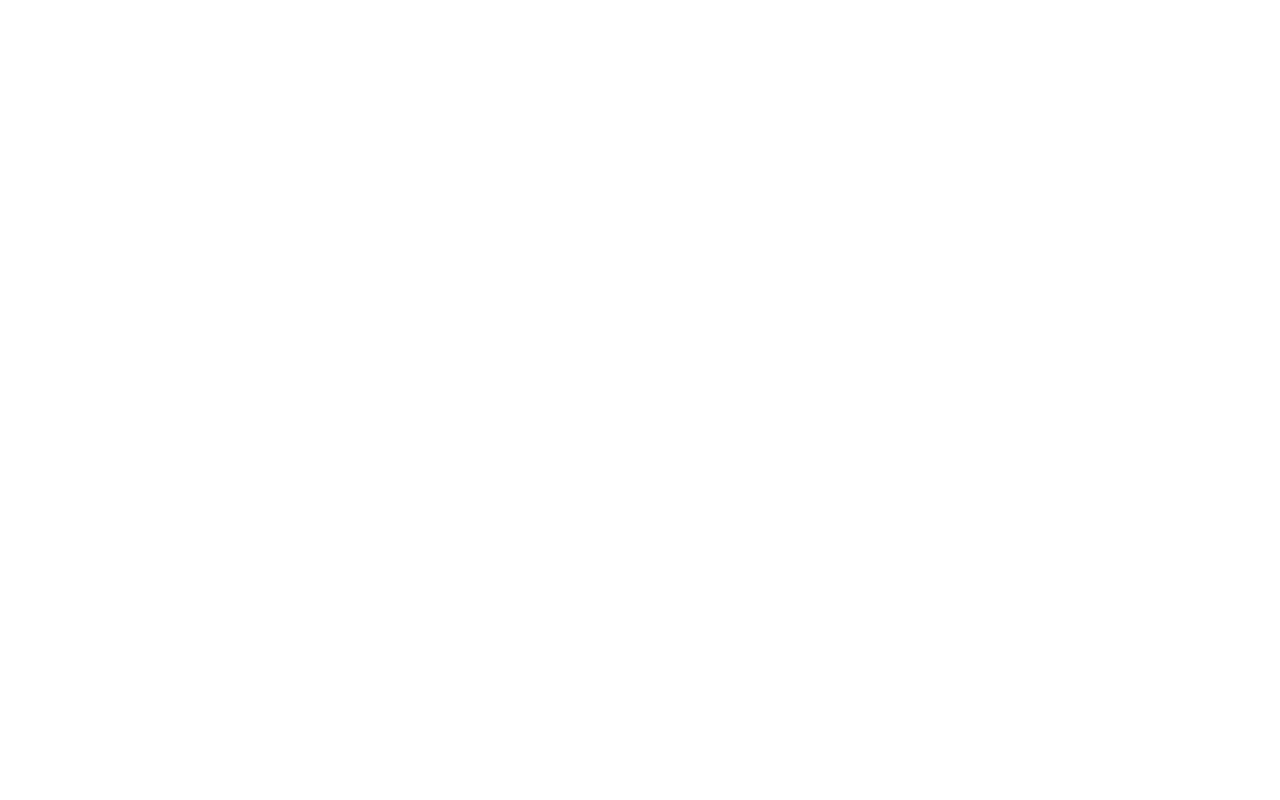
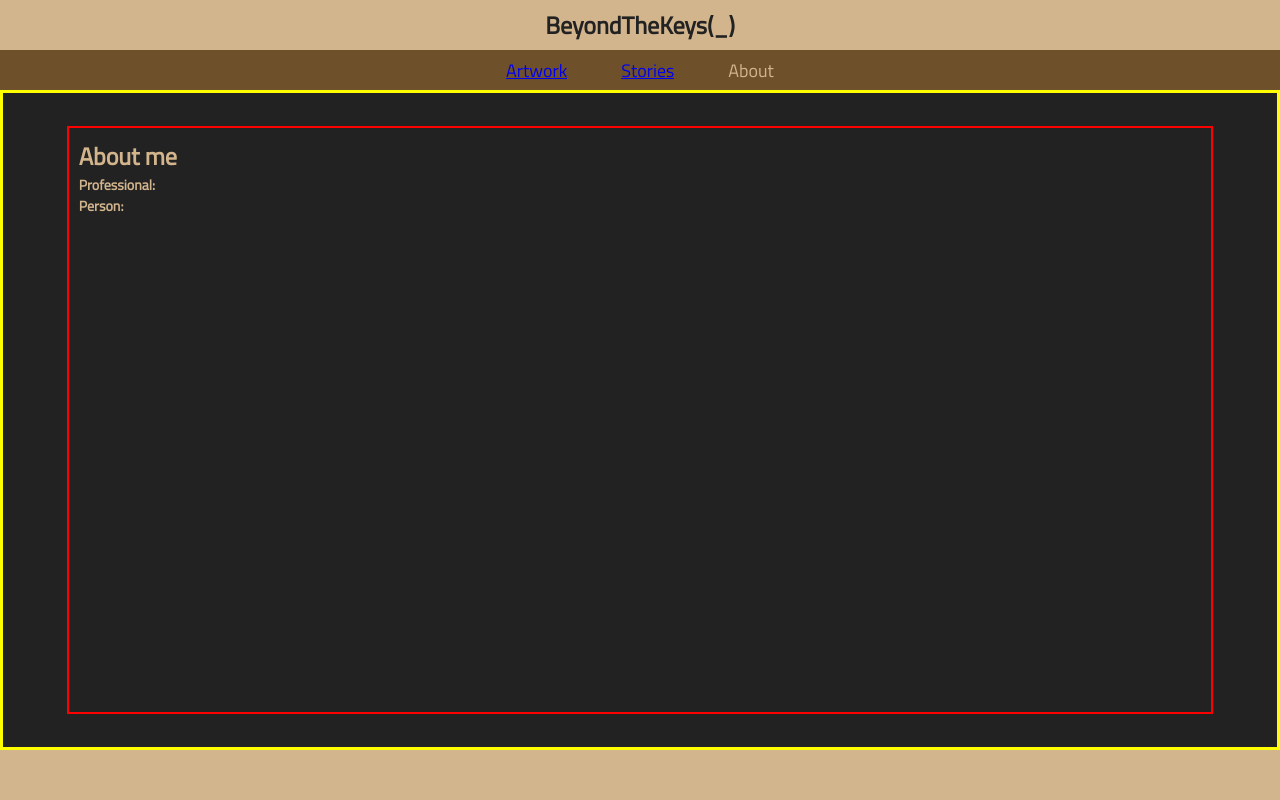
Before and after one commit to GSdaBlessedFist/BeyondtheKeys, a Gatsby site: page /about in a window 1280 px wide. Before the commit this address had no page. Built offline with nearby package versions, Linux system fonts and the light colour scheme; Gatsby itself is replaced by a stand-in of ours.

Commit message:
1)connected pages...2)started formatting...3)layouts created..NEXT:: updating storypost

```diff
--- a/gatsby-config.js
+++ b/gatsby-config.js
@@ -22,8 +22,8 @@
     {
       resolve: `gatsby-source-filesystem`,
       options: {
-        name: `blog`,
-        path: `${__dirname}/src/blog/`
+        name: `stories`,
+        path: `${__dirname}/src/stories/`
       }
     },
     `gatsby-transformer-remark`,
--- a/src/blog/googlarian_sertch.md
+++ b/src/blog/01_googlarian_sertch.md
@@ -2,6 +2,7 @@
 title: the Googlarian Sertch
 author: GS
 date: 2021-11-25
+summary: The left overs are hungry
 ---
 
 ## the Googlarian Sertch
--- a/src/blog/hell_world.md
+++ b/src/blog/02_hell_world.md
@@ -2,6 +2,7 @@
 title: hell Word
 author: GS
 date: 2021-11-25
+summary: ancient demon + ancient code
 ---
 
 ## hell World
--- a/src/components/layout.js
+++ b/src/components/layout.js
@@ -1,16 +1,23 @@
 import React from "react";
+import {Link} from 'gatsby';
 import "../scss/global.scss";
 import "../scss/layout.scss";
 
-export default function Layout({title, children }) {
+export default function Layout({children }) {
   return (
     <div className="layout-container">
       <div className="layout-container_header">
-        <div className="layout-container_header--title">{title}</div>
+        <div className="layout-container_header--title">BeyondTheKeys(_)</div>
       </div>
-        <div style={{height: "calc(100% - 100px)"}}>
+      <nav className="layout-container_navbar">
+          <li><Link to={"/artwork"} activeClassName="navLinks">Artwork</Link></li>
+          <li><Link to={"/stories/"} activeClassName="navLinks">Stories</Link></li>
+          <li><Link to={"/about"} activeClassName="navLinks">About</Link></li>
+      </nav>
+        <div className="layout-container_content">
           {children}
         </div>
+
       <div className="layout-container_footer"></div>
     </div>
   )
--- /dev/null
+++ b/src/pages/about.js
@@ -0,0 +1,18 @@
+import React from 'react';
+import { graphql, Link} from "gatsby";
+import Layout from "../components/layout";
+import "../scss/about.scss";
+
+export default function About(){
+
+  return (<>
+    <Layout>
+      <div className="about-container">
+        <h1>About me</h1>
+        <h3>Professional:</h3>
+        <h3>Person:</h3>
+      </div>
+
+    </Layout>
+  </>)
+}
--- /dev/null
+++ b/src/scss/about.scss
@@ -0,0 +1,11 @@
+@import "helpers";
+@import "variables";
+@import "fonts";
+
+.about-container{
+	display: block;
+	width: 90%;
+	height:90%;
+	@include b;
+	padding: 10px;
+}
--- a/src/scss/global.scss
+++ b/src/scss/global.scss
@@ -7,9 +7,9 @@
 	margin: 0px;
 	overflow: hidden;
 	box-sizing: border-box;
-	background: #222;
+	background: transparent;
 }
 html{
 	@include Titi(.75rem);
-	color: $introTextColor;
+	color: $tan;
 }
--- a/src/scss/layout.scss
+++ b/src/scss/layout.scss
@@ -4,30 +4,73 @@
 
 
 .layout-container{
-	display: block;
+	display: grid;
+	grid-template-columns: 1fr;
+	grid-template-rows: 50px 40px 1fr 50px;
+	grid-template-areas: "title"
+						 "nav"
+						 "content"
+						 "footer";
 	position: absolute;
 	width: 100%;
 	height: 100vh;
 
 
 	&_header{
+
 		display: flex;
 		justify-content: center;
 		align-items: center;
-		height: 50px;
-		background: $introTextColor;
+		background: $tan;
 		color: #222;
 		&--title{
+			grid-area: title;
 			background: transparent;
 			font-size: 2rem;
 			font-weight: bold;
 		}
 	}
+	&_navbar{
+		grid-area: nav;
+		display: flex;
+		flex-direction: rows;
+		justify-content: center;
+		background: $darkerTan;
+		& > li{
+			display: flex;
+			justify-content: center;
+			margin: 0 10px;
+			padding: 0 15px;
+			align-items: center;
+			@include b(hsla(34,44%,69%,0),2px);
+			font-size: 1.5rem;
+			background: transparent;
+			transition: all .50s;
+			&:hover{
+				border-left: 2px hsla(34,44%,69%,1) solid;
+				border-right: 2px hsla(34,44%,69%,1) solid;
+			}
+
+		}
+	}
+	&_content{
+		grid-area: content;
+		display: flex;
+		justify-content: center;
+		align-items: center;
+		width: 100%;
+		background: #222;
+		@include b(yellow,3px)
+	}
 	&_footer{
+		grid-area: footer;
 		display: flex;
 		position: relative;
-		bottom: 0;
-		height: 50px;
-		background: $introTextColor;
+		background: $tan;
 	}
 }
+.navLinks{
+	text-decoration: none;
+	color: $tan;
+	background: transparent;
+}
--- a/src/scss/variables.scss
+++ b/src/scss/variables.scss
@@ -1 +1,2 @@
-$introTextColor : hsl(34,44%,69%);
+$tan : hsl(34,44%,69%);
+$darkerTan: hsl(34, 44%, 30%)
--- a/src/templates/blog-post.js
+++ b/src/templates/story-post.js
@@ -1,7 +1,7 @@
 import React from "react"
 import { graphql } from "gatsby"
 
-export default function BlogPost({ data }) {
+export default function StoryPost({ data }) {
   const post = data.markdownRemark
 
   return (
@@ -13,7 +13,7 @@
   )
 }
 export const query = graphql`
-  query BlogQuery($slug: String!) {
+  query StoryQuery($slug: String!) {
     markdownRemark(fields: { slug: { eq: $slug } }) {
       html
       frontmatter {
```
Also changed, not shown: src/components/intro_modal.js (+63 -21 lines), src/pages/artwork.js (added, +17 -0 lines), src/pages/blog.js (deleted, +0 -44 lines), src/pages/stories.js (added, +52 -0 lines), src/scss/artwork.scss (added, +11 -0 lines), src/scss/intro_modal.scss (+6 -4 lines), src/scss/stories.scss (added, +20 -0 lines).
